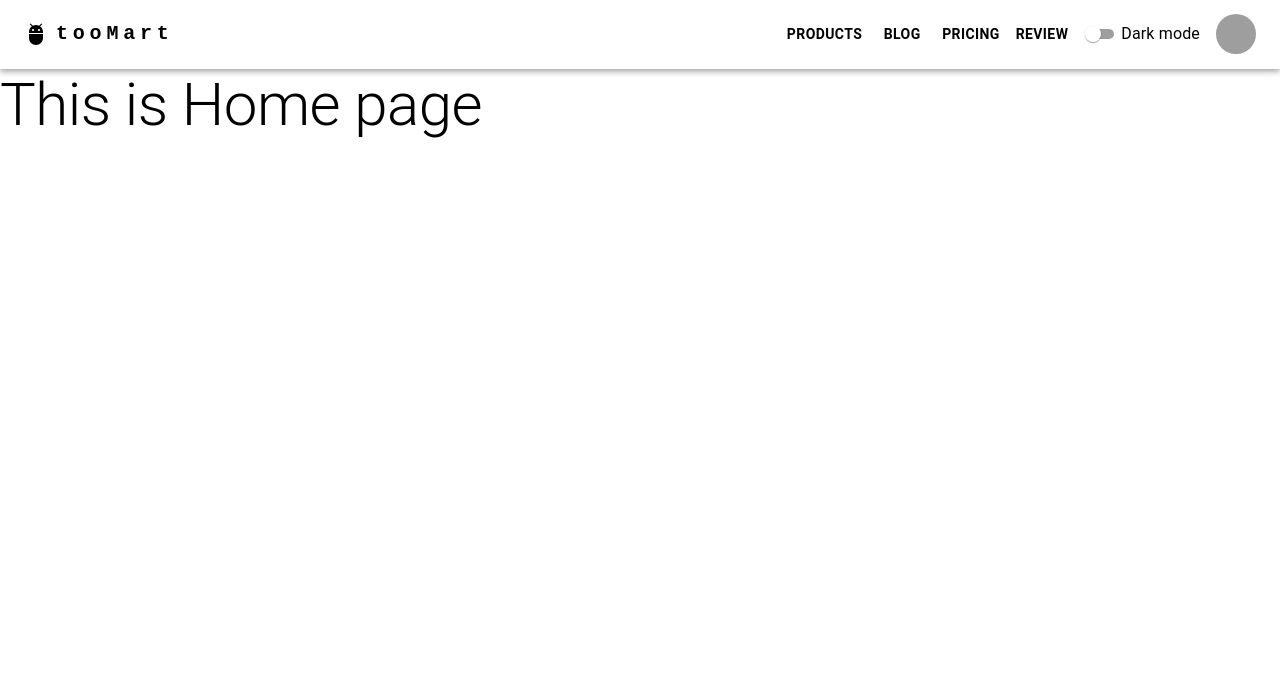
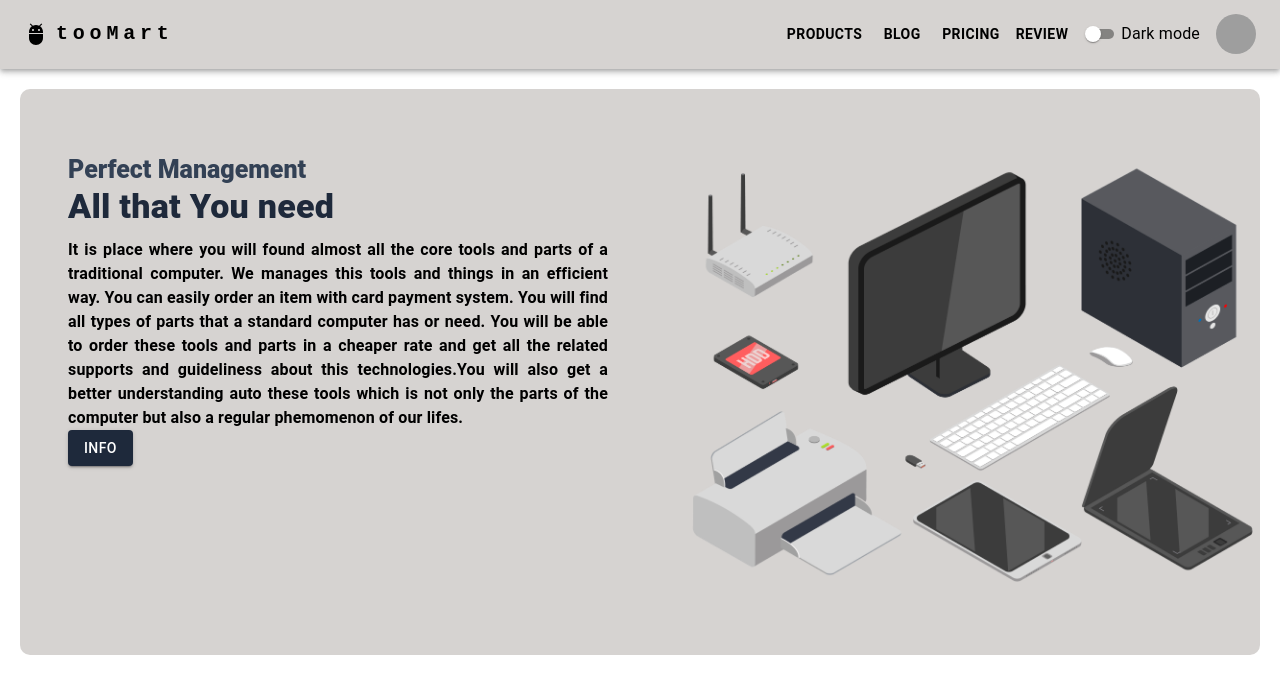
Before and after one commit to Omaralabdullah051/tool-mart, a React (Create React App) app: page / in a window 1280 px wide. Shown: the top 694 px of the page. Built offline with nearby package versions, Linux system fonts and the light colour scheme; grey boxes are pictures that could not be loaded.

Commit message:
banner component added

```diff
--- a/src/Components/Shared/Header/Header.tsx
+++ b/src/Components/Shared/Header/Header.tsx
@@ -45,12 +45,15 @@ export const Header = () => {
 
   let backgroundColor: string;
   let color: string;
+  let color2: string;
   if (theme === "dark") {
     backgroundColor = "#111827";
     color = "#e11d48";
+    color2 = "#000";
   } else {
-    backgroundColor = "#fff";
+    backgroundColor = "#d6d3d1";
     color = "#000";
+    color2 = "#71717a";
   }
 
   return (
@@ -101,6 +104,9 @@ export const Header = () => {
                   sx={{
                     backgroundColor,
                     color,
+                    "&:hover": {
+                      backgroundColor: color2,
+                    },
                   }}
                   key={page}
                   onClick={handleCloseNavMenu}
@@ -184,7 +190,13 @@ export const Header = () => {
             >
               {settings.map((setting) => (
                 <MenuItem
-                  sx={{ backgroundColor, color }}
+                  sx={{
+                    backgroundColor,
+                    color,
+                    "&:hover": {
+                      backgroundColor: color2,
+                    },
+                  }}
                   key={setting}
                   onClick={handleCloseUserMenu}
                 >
--- /dev/null
+++ b/src/Pages/Home/Banner.tsx
@@ -0,0 +1,96 @@
+import { Box, Button, Grid, Typography } from "@mui/material";
+import { useContext } from "react";
+import { Context } from "../../App";
+import image from "../../assets/images/banner.png";
+
+export const Banner = () => {
+  const value = useContext(Context);
+
+  let theme;
+  if (value?.checked) theme = "dark";
+  else theme = "light";
+
+  let backgroundColor: string;
+  let color: string;
+  let color2: string;
+  let color3: string;
+  if (theme === "dark") {
+    backgroundColor = "#111827";
+    color = "#e11d48";
+    color2 = "#52525b";
+    color3 = "#6b7280";
+  } else {
+    backgroundColor = "#d6d3d1";
+    color = "#1e293b";
+    color2 = "#334155";
+    color3 = "#000";
+  }
+
+  return (
+    <Box sx={{ margin: "20px", backgroundColor, borderRadius: "10px" }}>
+      <Grid container my={4} px={4} rowSpacing={2} columnSpacing={4}>
+        <Grid item xs={12} sm={6}>
+          <Box p={2}>
+            <Typography
+              variant="h5"
+              sx={{
+                fontWeight: 800,
+                color: color2,
+                fontSize: { xs: "18px", md: "25px" },
+              }}
+            >
+              Perfect Management
+            </Typography>
+            <Typography sx={{ fontWeight: 800, color }} variant="h4">
+              All that You need
+            </Typography>
+            <Typography
+              sx={{
+                fontWeight: 700,
+                marginTop: "10px",
+                textAlign: "justify",
+                color: color3,
+              }}
+              variant="body1"
+            >
+              It is place where you will found almost all the core tools and
+              parts of a traditional computer. We manages this tools and things
+              in an efficient way. You can easily order an item with card
+              payment system. You will find all types of parts that a standard
+              computer has or need. You will be able to order these tools and
+              parts in a cheaper rate and get all the related supports and
+              guideliness about this technologies.You will also get a better
+              understanding auto these tools which is not only the parts of the
+              computer but also a regular phemomenon of our lifes.
+            </Typography>
+            <Button
+              variant="contained"
+              sx={{
+                backgroundColor: color,
+                "&:hover": {
+                  backgroundColor: color2,
+                },
+              }}
+            >
+              Info
+            </Button>
+          </Box>
+        </Grid>
+        <Grid item xs={12} sm={6}>
+          <Box p={2} sx={{ display: { xs: "none", lg: "block" } }}>
+            <img width="600px" src={image} alt="Breakfast" loading="lazy" />
+          </Box>
+          <Box p={2} sx={{ display: { xs: "block", sm: "none" } }}>
+            <img width="200px" src={image} alt="Breakfast" loading="lazy" />
+          </Box>
+          <Box p={2} sx={{ display: { xs: "none", sm: "block", md: "none" } }}>
+            <img width="300px" src={image} alt="Breakfast" loading="lazy" />
+          </Box>
+          <Box p={2} sx={{ display: { xs: "none", md: "block", lg: "none" } }}>
+            <img width="400px" src={image} alt="Breakfast" loading="lazy" />
+          </Box>
+        </Grid>
+      </Grid>
+    </Box>
+  );
+};
--- a/src/Pages/Home/Home.tsx
+++ b/src/Pages/Home/Home.tsx
@@ -1,9 +1,10 @@
 import { Stack, Typography } from "@mui/material";
+import { Banner } from "./Banner";
 
 export const Home = () => {
   return (
     <Stack>
-      <Typography variant="h2">This is Home page</Typography>
+      <Banner />
     </Stack>
   );
 };
```
Also changed, not shown: src/assets/images/banner.png (added).
